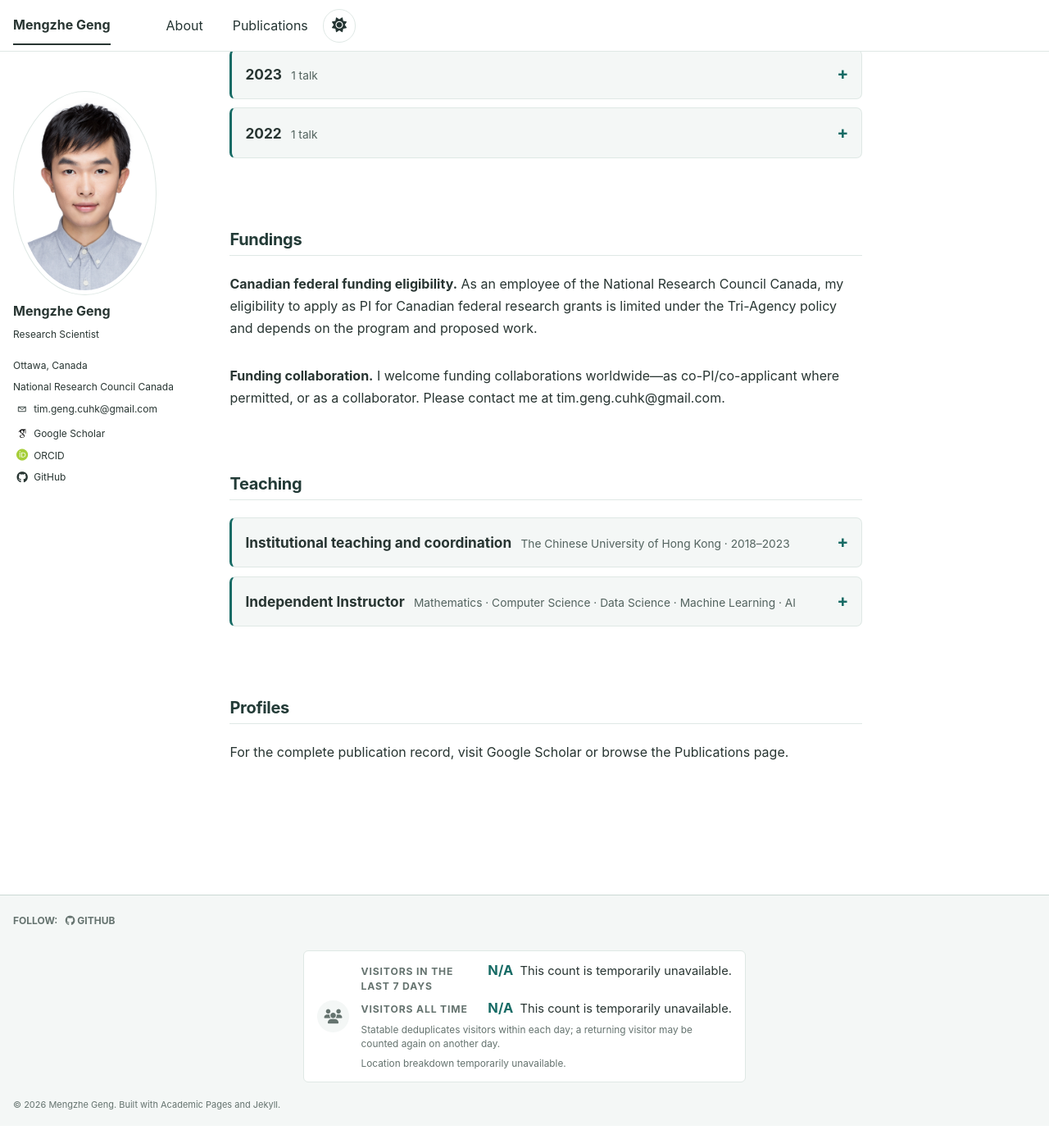
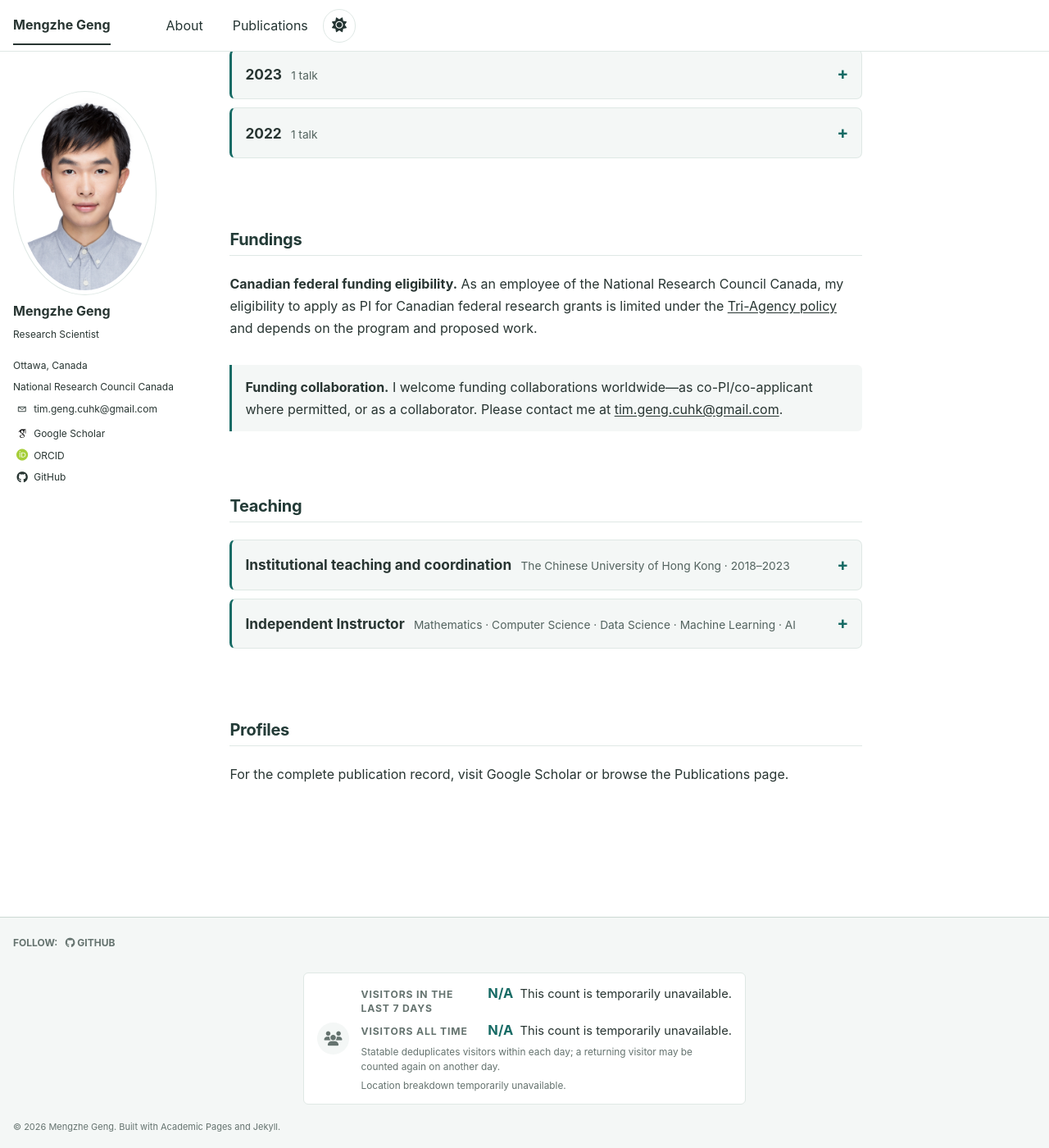
Before and after one commit to MENGZHEGENG/MENGZHEGENG.github.io, a Jekyll site: the page built from _pages/about.md, in a window 1280 px wide and 1400 px high, scrolled down 4318 px. Shown: the whole window at 82% size. Built offline with Jekyll 4.4.1, drawn with Linux system fonts in a browser that asks for light colours; some web fonts are replaced; before the commit the page ends 5691 px from its top, so only the background shows below that.

Commit message:
Highlight funding invitation and underline links
Added styles for policy links and funding callout.

```diff
--- a/_sass/_custom.scss
+++ b/_sass/_custom.scss
@@ -2129,3 +2129,28 @@ html[data-theme="dark"] .safety-notice__close:hover {
   display: none;
   content: none;
 }
+
+
+/* Keep these policy and course links visibly underlined despite the global link reset. */
+.page__content a[href*="tri-agency-policy-use-funds-federal-government-employees-applying-granting-agency-programs"],
+.page__content a[href*="courses.grainger.illinois.edu/ece590sic/sp2022/index.html"] {
+  text-decoration: underline !important;
+  text-underline-offset: 0.15em;
+  text-decoration-thickness: 0.08em;
+}
+
+/* Highlight the funding invitation as a separate callout. */
+.funding-collaboration-callout {
+  max-width: 52em;
+  margin: 0.75em 0 1.5em;
+  padding: 0.85em 1em;
+  border-left: 3px solid var(--site-focus-color);
+  border-radius: 0 6px 6px 0;
+  background: var(--site-surface-muted);
+}
+
+.funding-collaboration-callout a {
+  text-decoration: underline !important;
+  text-underline-offset: 0.15em;
+  overflow-wrap: anywhere;
+}
```
